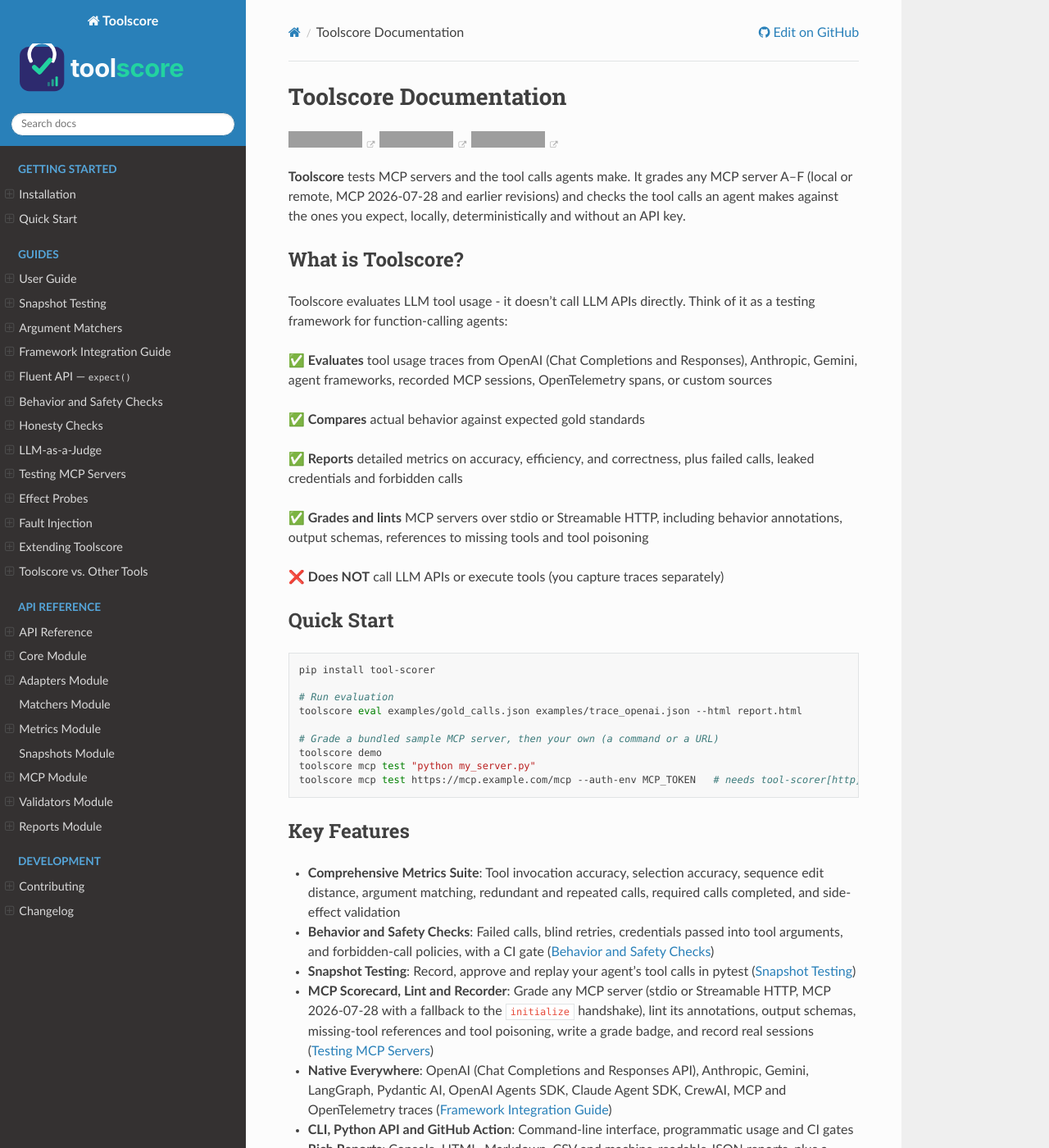
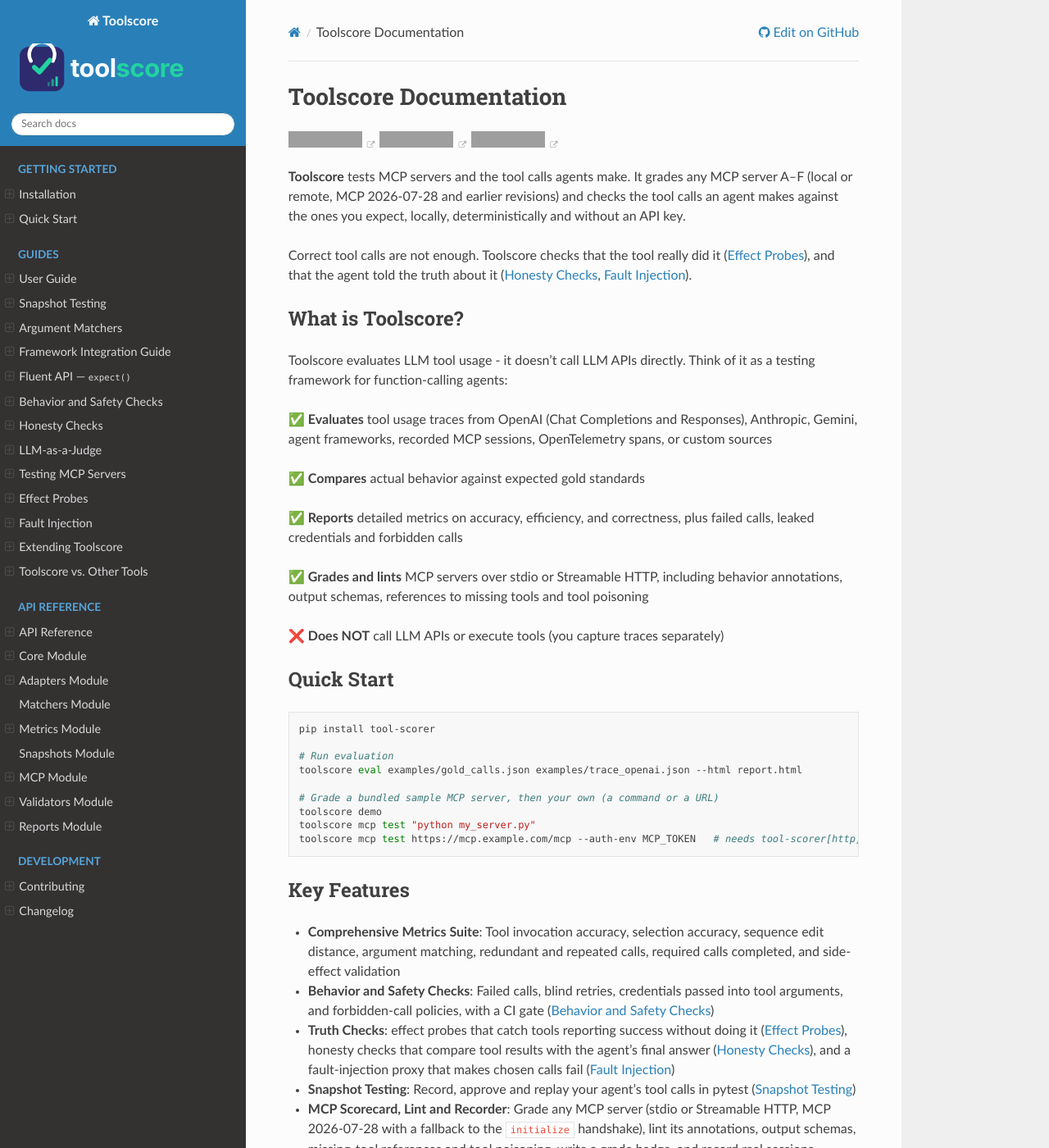
Before and after one commit to yotambraun/Toolscore, a Sphinx documentation site: the page built from docs/index.rst, in a window 1280 px wide and 1400 px high. Shown: the whole window at 82% size. Built offline with Sphinx 7.4.7 and the Read the Docs theme 3.1.0, drawn with Linux system fonts in a browser that asks for light colours; grey boxes are pictures that could not be loaded.

Commit message:
docs: the truth checks on the documentation home page

```diff
--- a/docs/index.rst
+++ b/docs/index.rst
@@ -14,6 +14,8 @@
    :alt: Downloads
 
 **Toolscore** tests MCP servers and the tool calls agents make. It grades any MCP server A--F (local or remote, MCP 2026-07-28 and earlier revisions) and checks the tool calls an agent makes against the ones you expect, locally, deterministically and without an API key.
+
+Correct tool calls are not enough. Toolscore checks that the tool really did it (:doc:`effect_probes`), and that the agent told the truth about it (:doc:`honesty_checks`, :doc:`fault_injection`).
 
 What is Toolscore?
 ------------------
@@ -50,6 +52,7 @@
 
 * **Comprehensive Metrics Suite**: Tool invocation accuracy, selection accuracy, sequence edit distance, argument matching, redundant and repeated calls, required calls completed, and side-effect validation
 * **Behavior and Safety Checks**: Failed calls, blind retries, credentials passed into tool arguments, and forbidden-call policies, with a CI gate (:doc:`behavior_safety`)
+* **Truth Checks**: effect probes that catch tools reporting success without doing it (:doc:`effect_probes`), honesty checks that compare tool results with the agent's final answer (:doc:`honesty_checks`), and a fault-injection proxy that makes chosen calls fail (:doc:`fault_injection`)
 * **Snapshot Testing**: Record, approve and replay your agent's tool calls in pytest (:doc:`snapshot_testing`)
 * **MCP Scorecard, Lint and Recorder**: Grade any MCP server (stdio or Streamable HTTP, MCP 2026-07-28 with a fallback to the ``initialize`` handshake), lint its annotations, output schemas, missing-tool references and tool poisoning, write a grade badge, and record real sessions (:doc:`mcp_testing`)
 * **Native Everywhere**: OpenAI (Chat Completions and Responses API), Anthropic, Gemini, LangGraph, Pydantic AI, OpenAI Agents SDK, Claude Agent SDK, CrewAI, MCP and OpenTelemetry traces (:doc:`frameworks`)
```
